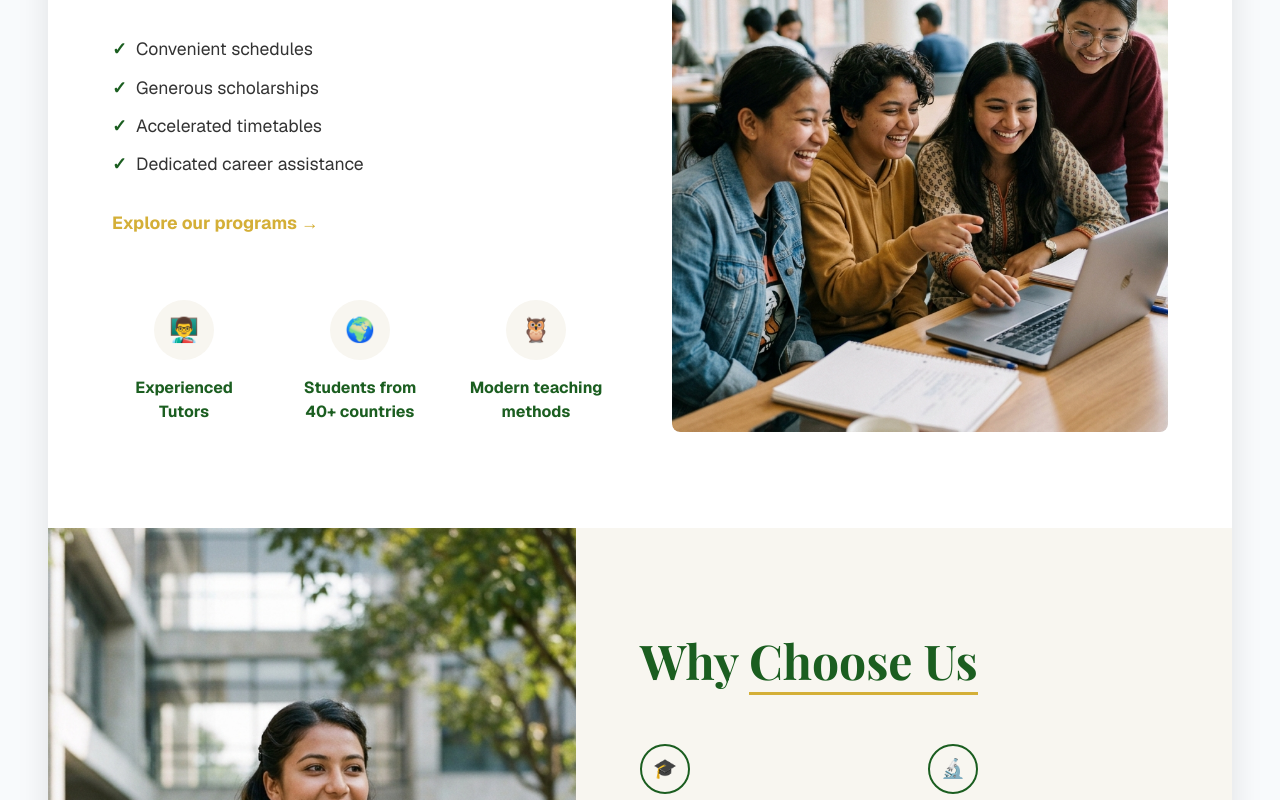
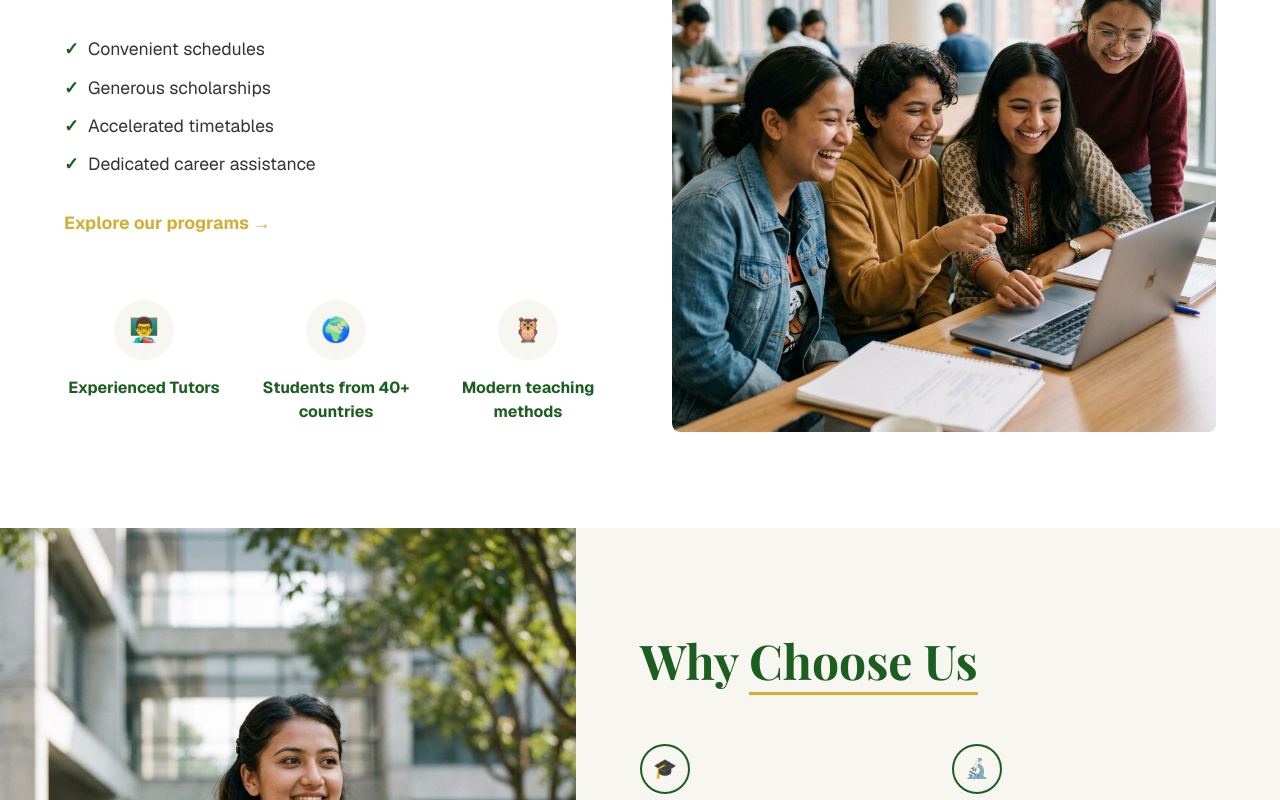
Before and after one commit to shakyamtech/LMS-Learning-Mgmt-System, a Next.js app: page / in a window 1280 px wide. Shown: the part 1120-1920 px from the top of the page. Built offline with nearby package versions, Linux system fonts and the light colour scheme; no server answers; a web font is replaced by a local one.

Commit message:
Remove page margins to make it full width again

```diff
--- a/src/app/page.tsx
+++ b/src/app/page.tsx
@@ -30,13 +30,11 @@ export default async function Home() {
 
   return (
     <div id="top" style={{
-      margin: "0 0.5in",
       minHeight: "100vh",
       backgroundColor: "var(--college-bg-cream)",
       color: "var(--college-text)",
       fontFamily: "var(--font-geist-sans), Arial, sans-serif",
-      overflowX: "hidden",
-      boxShadow: "0 0 30px rgba(0,0,0,0.1)"
+      overflowX: "hidden"
     }}>
       <style dangerouslySetInnerHTML={{
         __html: `
```
